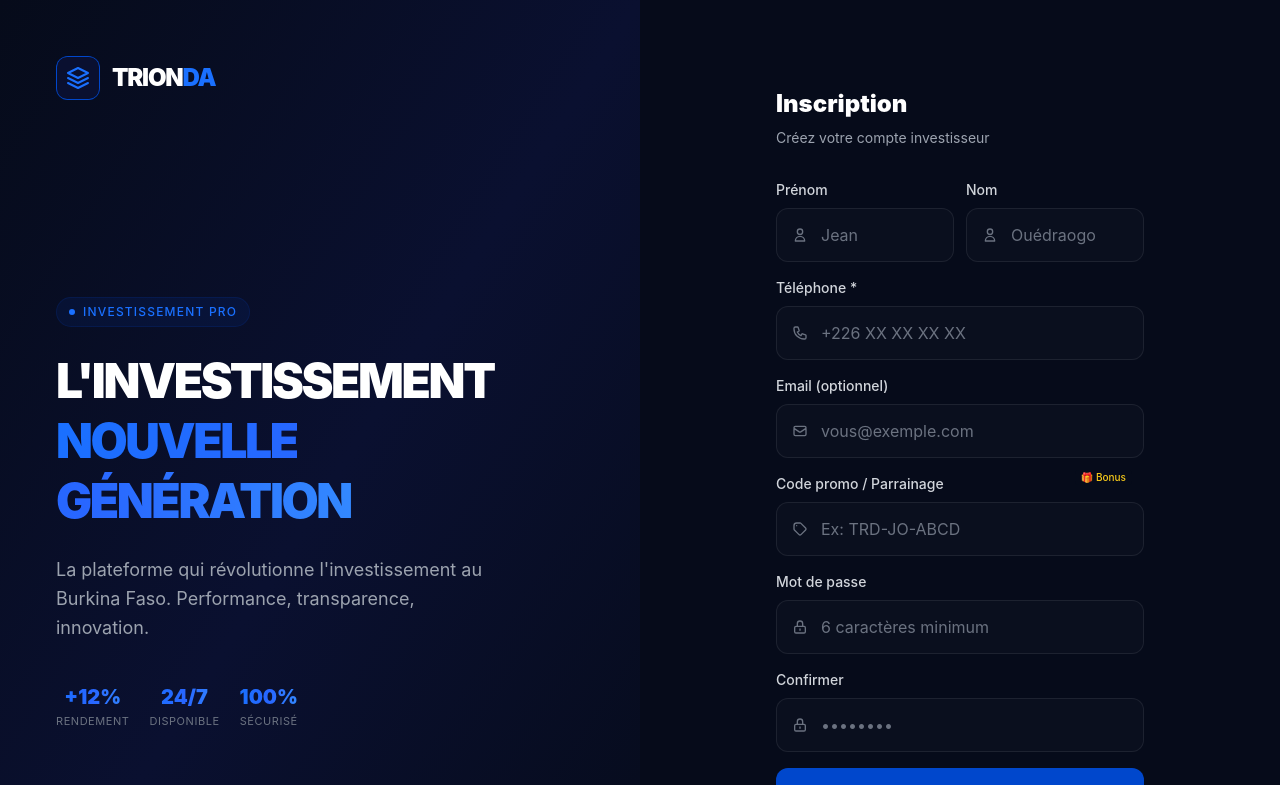
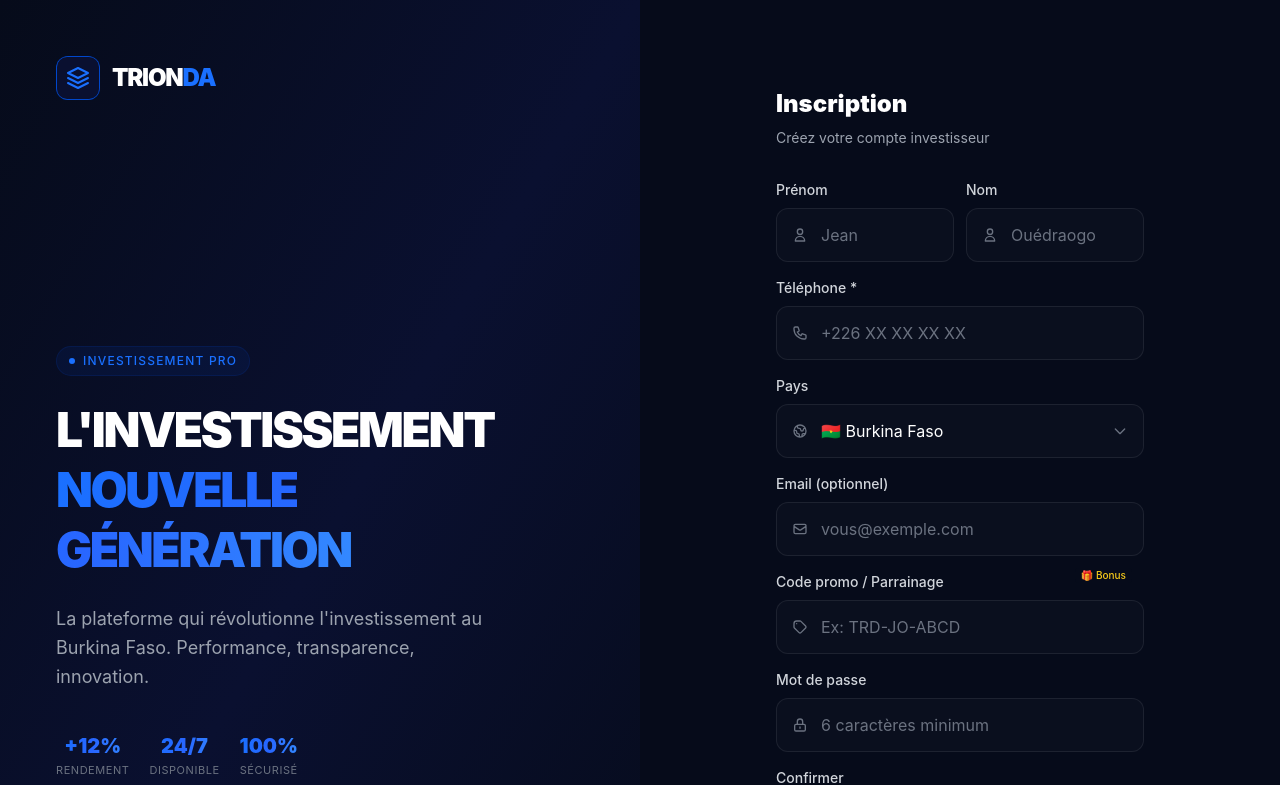
Before and after one commit to fredogary7-rgb/trionda, a Next.js app: page /register in a window 1280 px wide. Shown: the top 785 px of the page. Built offline with nearby package versions, Linux system fonts and the light colour scheme.

Commit message:
feat: sélection du pays (Burkina Faso) sur la page d'inscription

```diff
--- a/src/app/api/auth/register/route.ts
+++ b/src/app/api/auth/register/route.ts
@@ -10,7 +10,7 @@ function generateReferralCode(firstName: string, lastName: string): string {
 
 export async function POST(req: Request) {
   try {
-    const { firstName, lastName, email, phone, password, promoCode } = await req.json();
+    const { firstName, lastName, email, phone, country, password, promoCode } = await req.json();
 
     // Validation
     if (!firstName || !lastName || !phone || !password) {
@@ -84,6 +84,7 @@ export async function POST(req: Request) {
         lastName,
         phone: cleanPhone,
         email: email || null,
+        country: country || "Burkina Faso",
         passwordHash,
         referralCode,
         referredById,
--- a/src/app/register/page.tsx
+++ b/src/app/register/page.tsx
@@ -9,11 +9,11 @@ import { InputField } from "@/components/ui/InputField";
 
 export default function RegisterPage() {
   const router = useRouter();
-  const [form, setForm] = useState({ firstName: "", lastName: "", phone: "", email: "", password: "", confirmPassword: "", promoCode: "" });
+  const [form, setForm] = useState({ firstName: "", lastName: "", phone: "", email: "", country: "Burkina Faso", password: "", confirmPassword: "", promoCode: "" });
   const [error, setError] = useState("");
   const [loading, setLoading] = useState(false);
 
-  const update = (field: string) => (e: React.ChangeEvent<HTMLInputElement>) => setForm({ ...form, [field]: e.target.value });
+  const update = (field: string) => (e: React.ChangeEvent<HTMLInputElement | HTMLSelectElement>) => setForm({ ...form, [field]: e.target.value });
 
   const handleSubmit = async (e: React.FormEvent) => {
     e.preventDefault(); setError("");
@@ -32,6 +32,7 @@ export default function RegisterPage() {
           lastName: form.lastName,
           phone: form.phone,
           email: form.email || null,
+          country: form.country,
           password: form.password,
           promoCode: form.promoCode || null,
         }),
@@ -68,6 +69,30 @@ export default function RegisterPage() {
                 <InputField id="lastName" label="Nom" type="text" value={form.lastName} onChange={update("lastName")} placeholder="Ouédraogo" icon="user" />
               </div>
               <InputField id="phone" label="Téléphone *" type="tel" value={form.phone} onChange={update("phone")} placeholder="+226 XX XX XX XX" icon="phone" />
+              <div>
+                <label htmlFor="country" className="block text-sm font-medium text-gray-300 mb-2">Pays</label>
+                <div className="relative">
+                  <svg className="absolute left-4 top-1/2 -translate-y-1/2 w-4 h-4 text-gray-500" fill="none" viewBox="0 0 24 24" stroke="currentColor" strokeWidth={2}>
+                    <path strokeLinecap="round" strokeLinejoin="round" d="M3.055 11H5a2 2 0 012 2v1a2 2 0 002 2 2 2 0 012 2v2.945M8 3.935V5.5A2.5 2.5 0 0010.5 8h.5a2 2 0 012 2 2 2 0 104 0 2 2 0 012-2h1.064M15 20.488V18a2 2 0 012-2h3.064M21 12a9 9 0 11-18 0 9 9 0 0118 0z" />
+                  </svg>
+                  <select id="country" value={form.country} onChange={update("country")}
+                    className="glass-input pl-11 appearance-none cursor-pointer">
+                    <option value="Burkina Faso">🇧🇫 Burkina Faso</option>
+                    <option value="Côte d'Ivoire">🇨🇮 Côte d&apos;Ivoire</option>
+                    <option value="Mali">🇲🇱 Mali</option>
+                    <option value="Sénégal">🇸🇳 Sénégal</option>
+                    <option value="Niger">🇳🇪 Niger</option>
+                    <option value="Togo">🇹🇬 Togo</option>
+                    <option value="Bénin">🇧🇯 Bénin</option>
+                    <option value="Guinée">🇬🇳 Guinée</option>
+                    <option value="France">🇫🇷 France</option>
+                    <option value="Autre">🌍 Autre</option>
+                  </select>
+                  <svg className="absolute right-4 top-1/2 -translate-y-1/2 w-4 h-4 text-gray-500 pointer-events-none" fill="none" viewBox="0 0 24 24" stroke="currentColor" strokeWidth={2}>
+                    <path strokeLinecap="round" strokeLinejoin="round" d="M19 9l-7 7-7-7" />
+                  </svg>
+                </div>
+              </div>
               <InputField id="email" label="Email (optionnel)" type="email" value={form.email} onChange={update("email")} placeholder="vous@exemple.com" icon="email" required={false} />
               <div className="relative">
                 <InputField id="promoCode" label="Code promo / Parrainage" type="text" value={form.promoCode} onChange={update("promoCode")} placeholder="Ex: TRD-JO-ABCD" icon="tag" required={false} />
```
